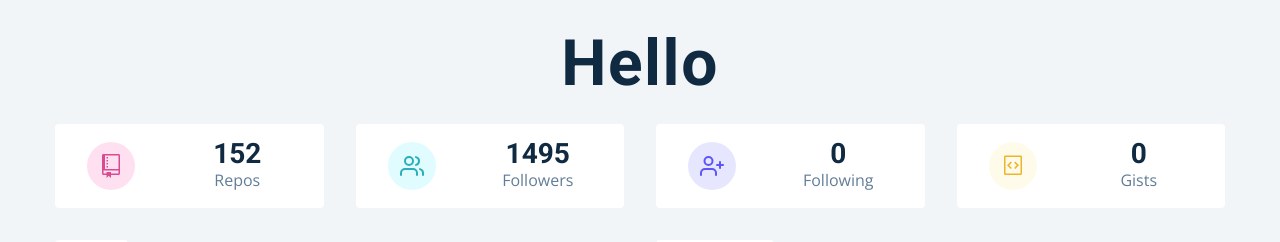
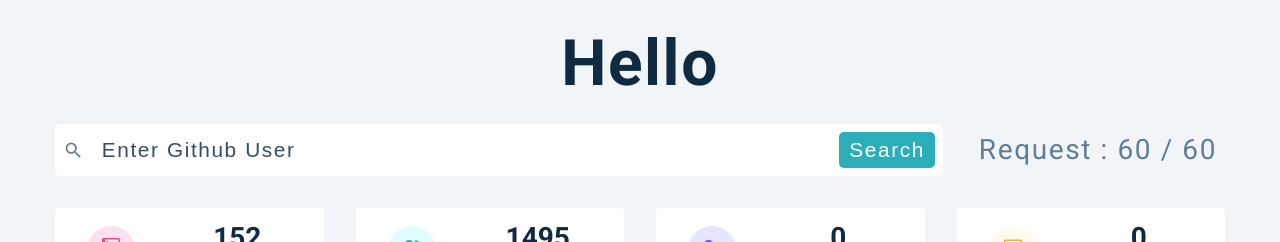
Before and after one commit to shaikat17/github-user-search-react, a React (Vite) app: page / in a window 1280 px wide. Shown: the top 242 px of the page. Built offline with nearby package versions, Linux system fonts and the light colour scheme.

Commit message:
working on search functionality

```diff
--- a/src/components/Search.jsx
+++ b/src/components/Search.jsx
@@ -1,9 +1,120 @@
-
+import styled from "styled-components";
+import { MdSearch } from "react-icons/md";
+import { useState } from "react";
 
 const Search = () => {
+  const [user, setUser] = useState("");
+
+  // get items from context
+  const handleSubmit = (e) => {
+    e.preventDefault();
+
+    if(user){
+
+    }
+  };
+
   return (
-    <div>Search</div>
-  )
-}
+    <section className="section">
+      <Wrapper className="section-center">
+        <form onSubmit={handleSubmit}>
+          <div className="form-control">
+            <MdSearch />
+            <input
+              type="text"
+              value={user}
+              onChange={(e) => setUser(e.target.value)}
+              placeholder="enter github user"
+            />
+            <button type="submit">search</button>
+          </div>
+        </form>
+        <h3>request : 60 / 60</h3>
+      </Wrapper>
+    </section>
+  );
+};
 
-export default Search
+export default Search;
+
+const Wrapper = styled.div`
+  position: relative;
+  display: grid;
+  gap: 1rem 1.75rem;
+  @media (min-width: 768px) {
+    grid-template-columns: 1fr max-content;
+    align-items: center;
+    h3 {
+      padding: 0 0.5rem;
+    }
+  }
+  .form-control {
+    background: var(--clr-white);
+    display: grid;
+    align-items: center;
+    grid-template-columns: auto 1fr auto;
+    column-gap: 0.5rem;
+    border-radius: 5px;
+    padding: 0.5rem;
+    input {
+      border-color: transparent;
+      outline-color: var(--clr-grey-10);
+      letter-spacing: var(--spacing);
+      color: var(--clr-grey-3);
+      padding: 0.25rem 0.5rem;
+    }
+    input::placeholder {
+      color: var(--clr-grey-3);
+      text-transform: capitalize;
+      letter-spacing: var(--spacing);
+    }
+    button {
+      border-radius: 5px;
+      border-color: transparent;
+      padding: 0.25rem 0.5rem;
+      text-transform: capitalize;
+      letter-spacing: var(--spacing);
+      background: var(--clr-primary-5);
+      color: var(--clr-white);
+      transition: var(--transition);
+      cursor: pointer;
+      &:hover {
+        background: var(--clr-primary-8);
+        color: var(--clr-primary-1);
+      }
+    }
+
+    svg {
+      color: var(--clr-grey-5);
+    }
+    input,
+    button,
+    svg {
+      font-size: 1.3rem;
+    }
+    @media (max-width: 800px) {
+      button,
+      input,
+      svg {
+        font-size: 0.85rem;
+      }
+    }
+  }
+  h3 {
+    margin-bottom: 0;
+    color: var(--clr-grey-5);
+    font-weight: 400;
+  }
+`;
+const ErrorWrapper = styled.article`
+  position: absolute;
+  width: 90vw;
+  top: 0;
+  left: 0;
+  transform: translateY(-100%);
+  text-transform: capitalize;
+  p {
+    color: red;
+    letter-spacing: var(--spacing);
+  }
+`;
--- a/src/pages/Dashboard.jsx
+++ b/src/pages/Dashboard.jsx
@@ -5,7 +5,7 @@
   return (
     <main>
         {/* <Navbar /> */}
-        {/* <Search /> */}
+        <Search />
         <Info />
         <User />
         <Repos />
```
